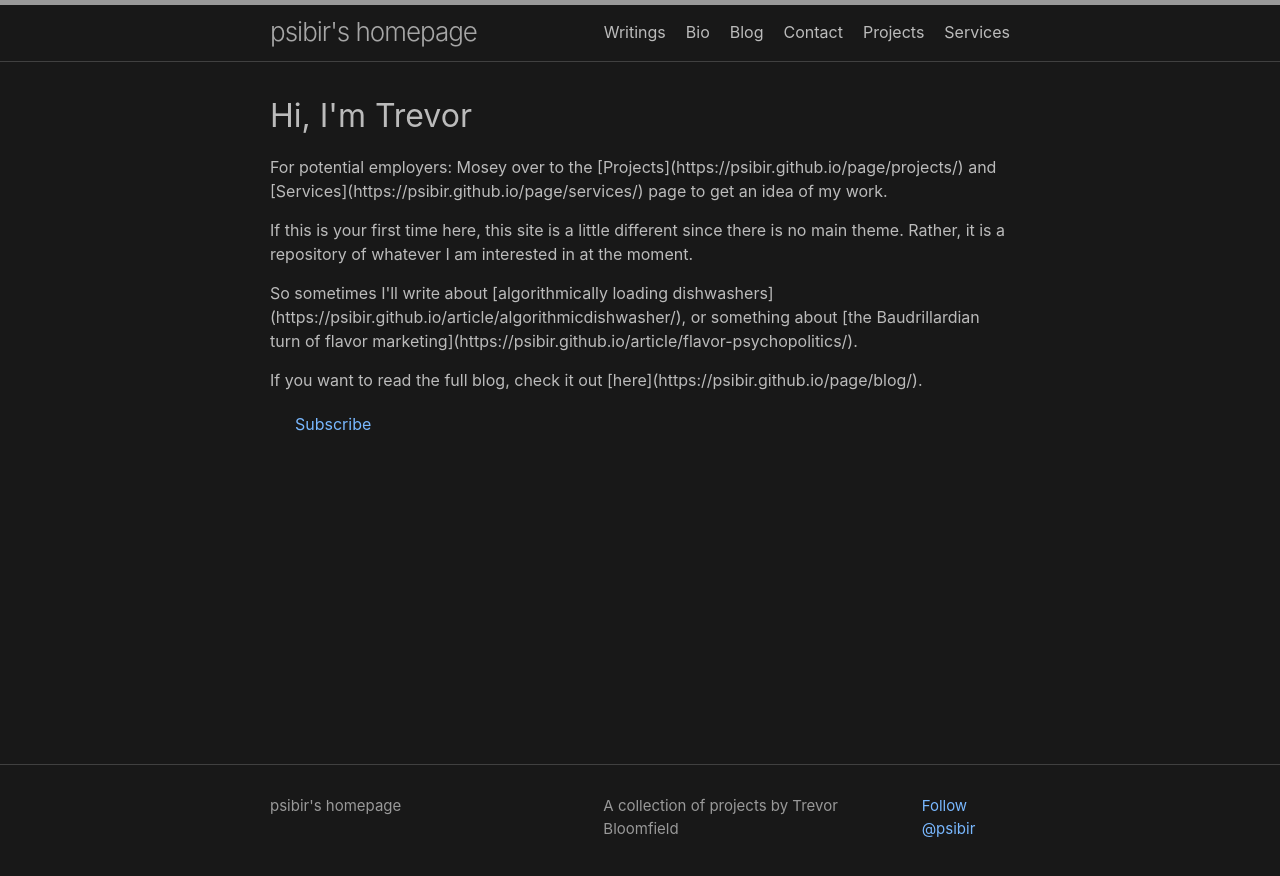
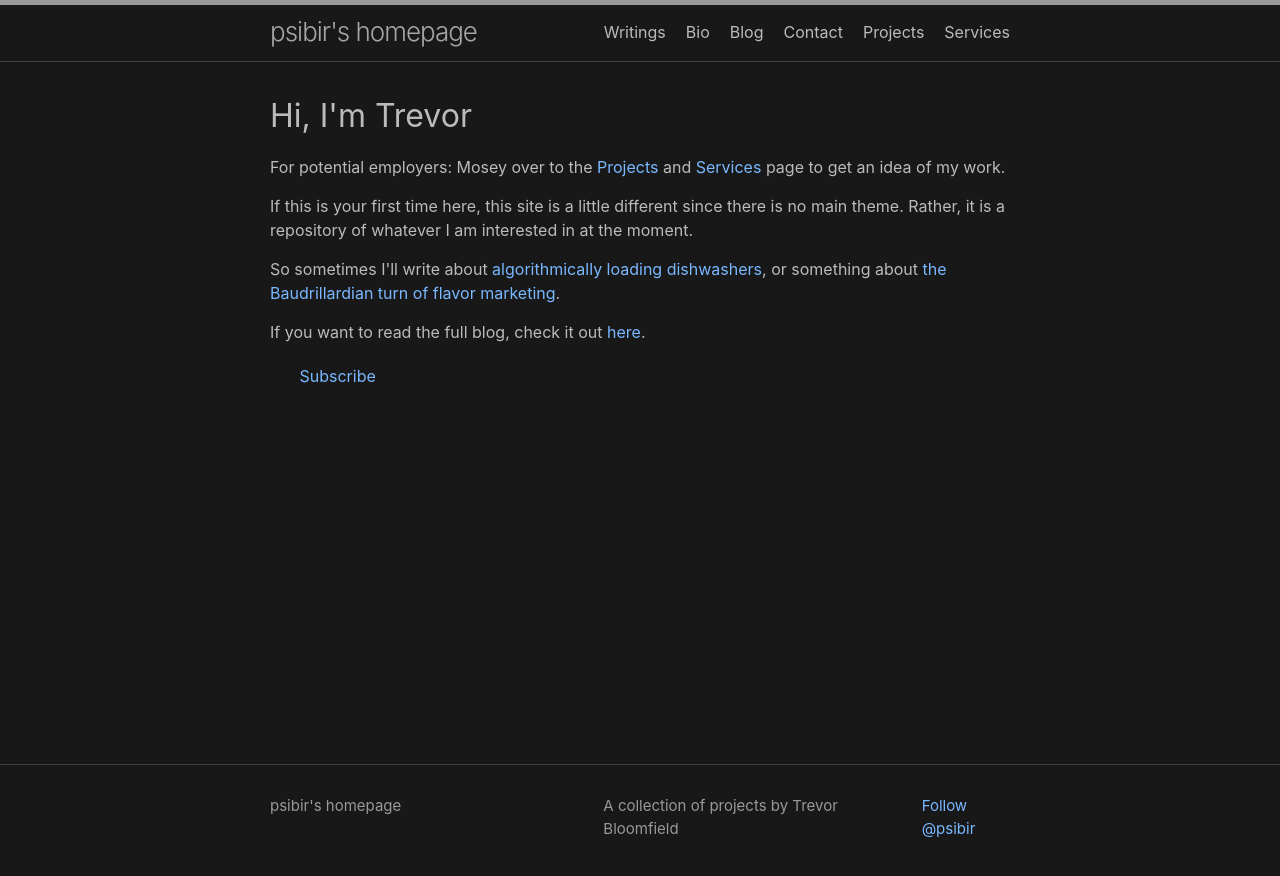
Before and after one commit to psibir/psibir.github.io, a Jekyll site: the page built from README.md, in a window 1280 px wide. Shown: the top 876 px of the page. Built offline with Jekyll 4.4.1, drawn with Linux system fonts in a browser that asks for light colours; our own code applies the rules of GitHub Pages for plain Markdown files; a script that is not in the unit is left out.

Commit message:
Update home.html

```diff
--- a/_layouts/home.html
+++ b/_layouts/home.html
@@ -6,11 +6,14 @@ layout: default
 <div class="home card">
   <div class="welcome-section">
     <h1>Hi, I'm Trevor</h1>
-    <p>For potential employers: Mosey over to the [Projects](https://psibir.github.io/page/projects/) and [Services](https://psibir.github.io/page/services/) page to get an idea of my work.</p>
+    <p>For potential employers: Mosey over to the <a href="https://psibir.github.io/page/projects/">Projects</a> and <a href="https://psibir.github.io/page/services/">Services</a> page to get an idea of my work.</p>
     <p>If this is your first time here, this site is a little different since there is no main theme. Rather, it is a repository of whatever I am interested in at the moment.</p>
-    <p>So sometimes I'll write about [algorithmically loading dishwashers](https://psibir.github.io/article/algorithmicdishwasher/), or something about [the Baudrillardian turn of flavor marketing](https://psibir.github.io/article/flavor-psychopolitics/).</p>
-    <p>If you want to read the full blog, check it out [here](https://psibir.github.io/page/blog/).</p>
+    <p>So sometimes I'll write about <a href="https://psibir.github.io/article/algorithmicdishwasher/">algorithmically loading dishwashers</a>, or something about <a href="https://psibir.github.io/article/flavor-psychopolitics/">the Baudrillardian turn of flavor marketing</a>.</p>
+    <p>If you want to read the full blog, check it out <a href="https://psibir.github.io/page/blog/">here</a>.</p>
   </div>
 
-    <p class="feed-subscribe"><svg class="svg-icon orange"><use xlink:href="{{ '/assets/minima-social-icons.svg#rss' | relative_url }}"></use></svg><a href="{{ "/feed.xml" | relative_url }}">Subscribe</a></p>
+  <p class="feed-subscribe">
+    <svg class="svg-icon orange" alt="RSS Icon"><use xlink:href="{{ '/assets/minima-social-icons.svg#rss' | relative_url }}"></use></svg>
+    <a href="{{ "/feed.xml" | relative_url }}">Subscribe</a>
+  </p>
 </div>
```
